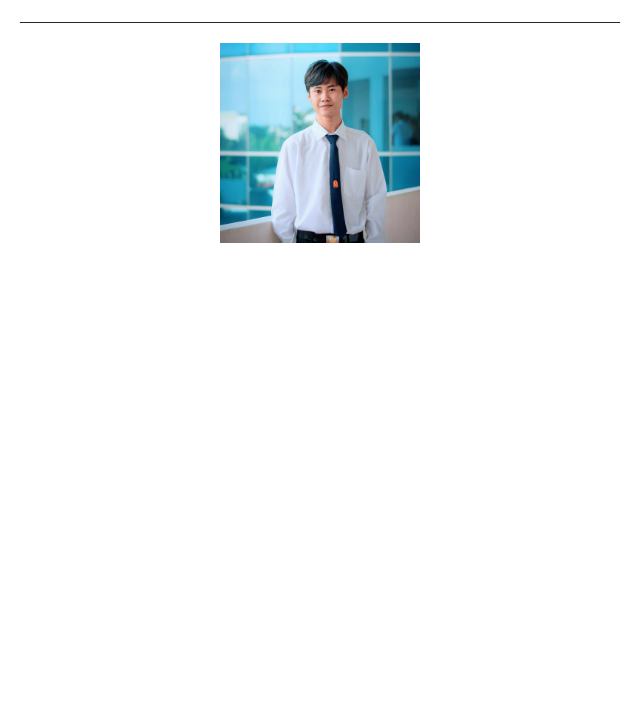
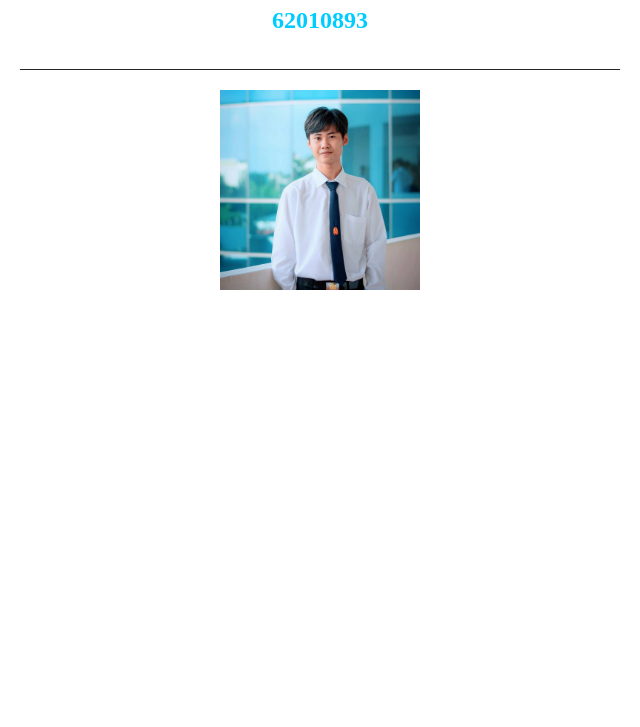
Before and after one commit to Filmsuphanut/filmsuphanut.github.io, a plain HTML site: page page/index.html in a window 1280 px wide. Shown: the part 73-800 px from the top of the page, without its empty margins (320-960 px from the left). Drawn offline with Linux system fonts and the light colour scheme.

Commit message:
Update index.html

```diff
--- a/page/index.html
+++ b/page/index.html
@@ -14,7 +14,7 @@
 
         <div class="block">
             <h1  style="color:rgb(255, 174, 0)">Suphanut wandee</h1>
-            <!--<h2 style="color:rgb(0, 204, 255)">01076008 SOFTWARE DEVELOPMENT PROCESSES</h2>-->
+            <h2 style="color:rgb(0, 204, 255)">62010893</h2>
             <p3>___________________________________________________________________________</p3>
             <br></br>
             <img src="image\me.jpg" style="width:200px">
```
